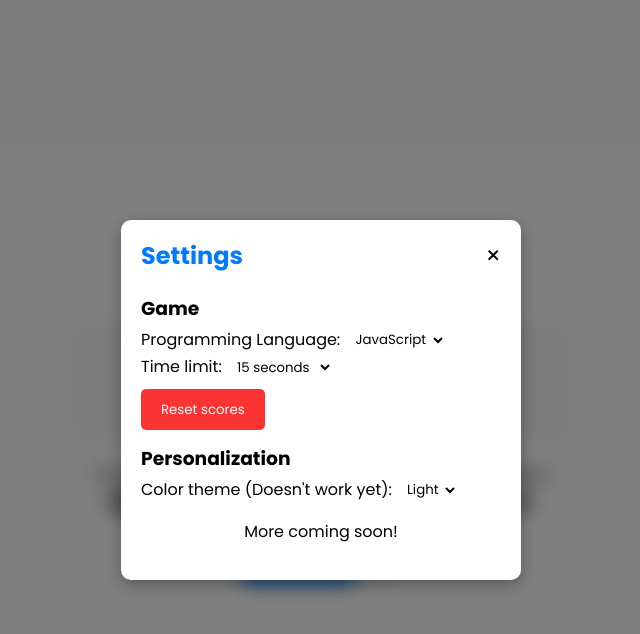
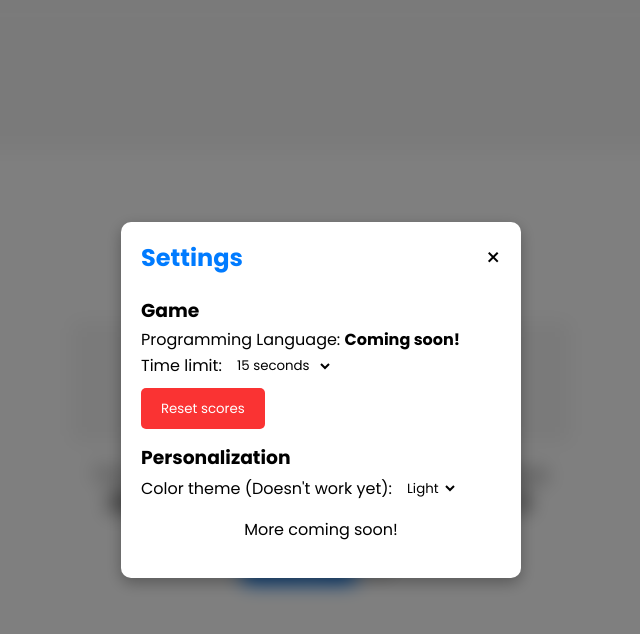
Before and after one commit to rbrickmn/syntaxsprint-app, a React (Vite) app: page / in a window 1280 px wide. Both pictures are taken after a click on the button "Settings". Shown: the top 634 px of the page, without its empty margins (319-959 px from the left). Built offline with nearby package versions, Linux system fonts and the light colour scheme.

Commit message:
Add warning to resetScores function

```diff
--- a/src/components/SettingsPanel/SettingsPanel.jsx
+++ b/src/components/SettingsPanel/SettingsPanel.jsx
@@ -19,15 +19,20 @@ const SettingsPanel = ({ onClose, onResetScores, onTimeLimitChange }) => {
         </div>
         <div className="settings-content">
           <h3>Game</h3>
-          <p className="settings-label">Programming Language:</p>
+          <p className="settings-label">
+            Programming Language:{" "}
+            <span style={{ cursor: "not-allowed" }}>
+              <strong>Coming soon!</strong>
+            </span>
+          </p>
 
-          <select name="language" id="language" className="choices">
+          {/* <select name="language" id="language" className="choices">
             <option value="javascript">JavaScript</option>
             <option value="python">Python</option>
             <option value="c++">C++</option>
             <option value="java">Java</option>
             <option value="php">PHP</option>
-          </select>
+          </select> */}
 
           <p className="settings-label">Time limit:</p>
 
--- a/src/components/SyntaxSprint/SyntaxSprint.jsx
+++ b/src/components/SyntaxSprint/SyntaxSprint.jsx
@@ -41,10 +41,14 @@ const SyntaxSprint = () => {
 
   // Function to reset wins and losses
   const resetScores = () => {
-    setWins(0);
-    setLosses(0);
-    localStorage.setItem("wins", 0);
-    localStorage.setItem("losses", 0);
+    let text =
+      "Are you sure you want to reset your scores?\nThis cannot be undone!";
+    if (confirm(text)) {
+      setWins(0);
+      setLosses(0);
+      localStorage.setItem("wins", 0);
+      localStorage.setItem("losses", 0);
+    }
   };
 
   useEffect(() => {
```
